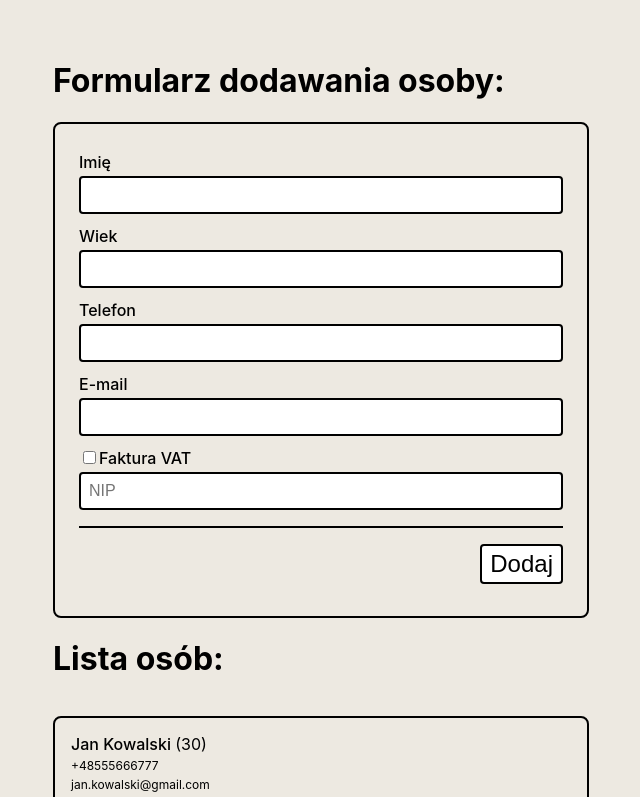
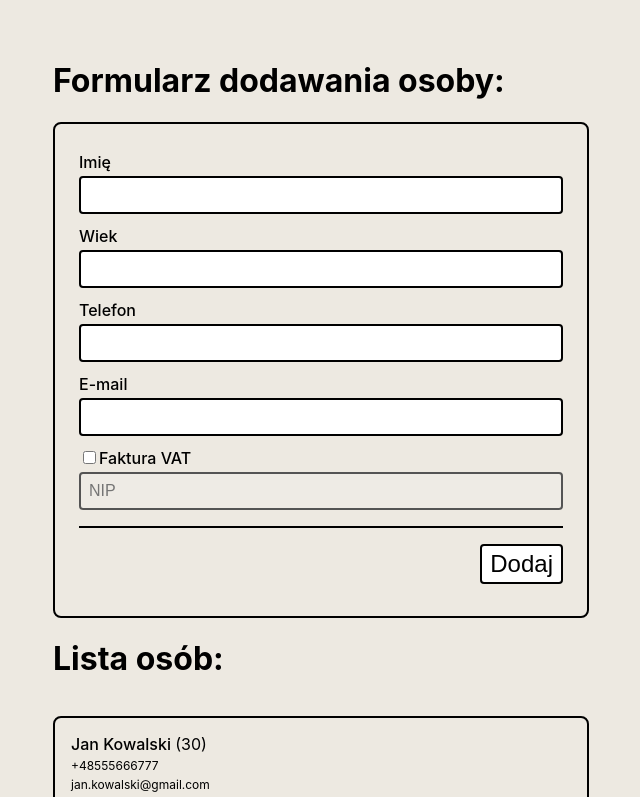
Before and after one commit to RobFyd/zr-react-hook-form, a React (Vite) app: page / in a window 1280 px wide. Shown: the top 797 px of the page, without its empty margins (319-959 px from the left). Built offline with nearby package versions, Linux system fonts and the light colour scheme.

Commit message:
refactor(Form): disable NIP input based on invoice requirement

```diff
--- a/src/components/Form.jsx
+++ b/src/components/Form.jsx
@@ -85,8 +85,8 @@ export function Form({ onAddPerson }) {
               value: watch("isInvoiceRequired"),
               message: "podaj NIP",
             },
+            disabled: !watch("isInvoiceRequired"),
           })}
-          type="number"
         />
         {errors.nip && <span className="error">{errors.nip.message}</span>}
 
```
